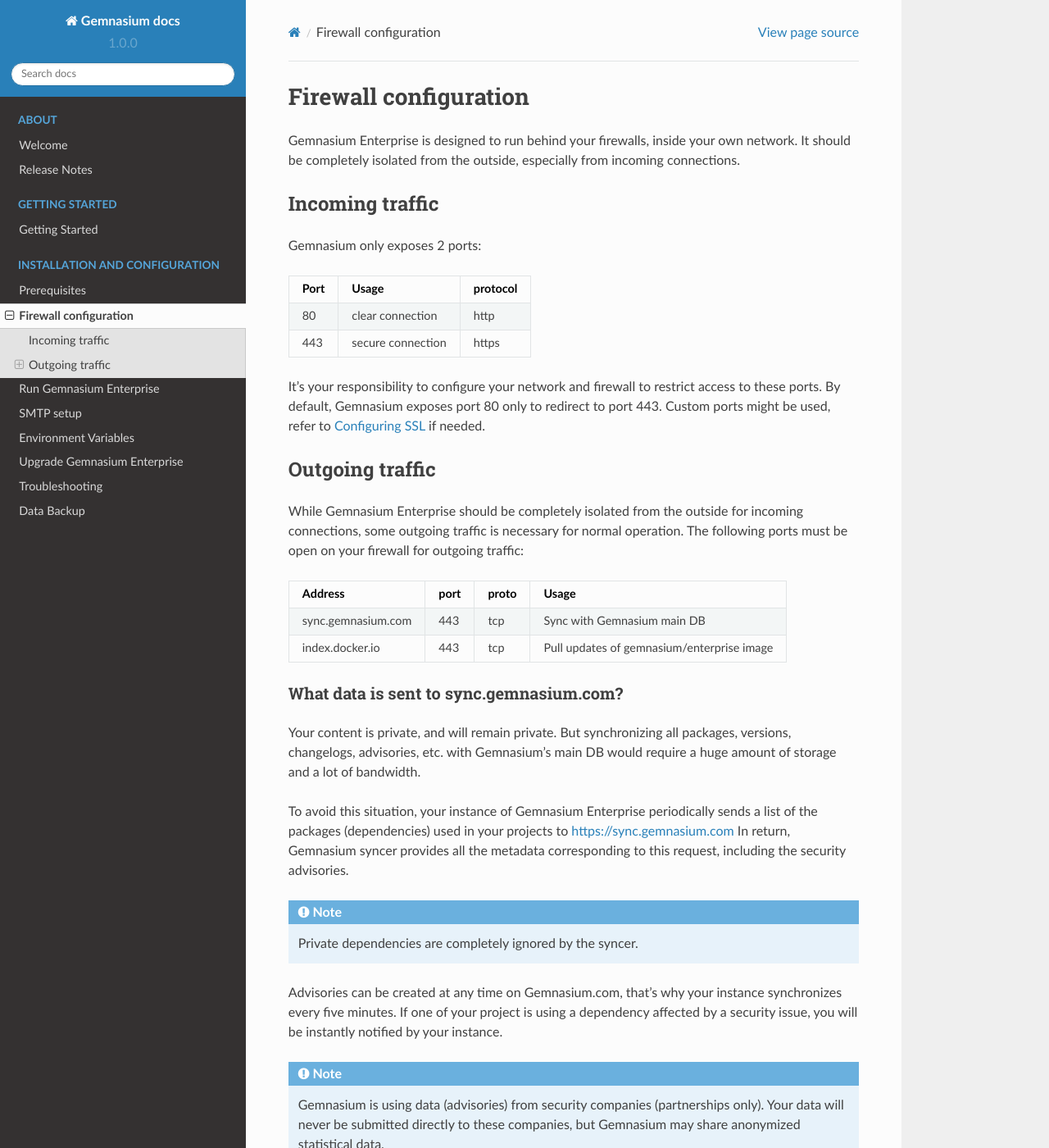
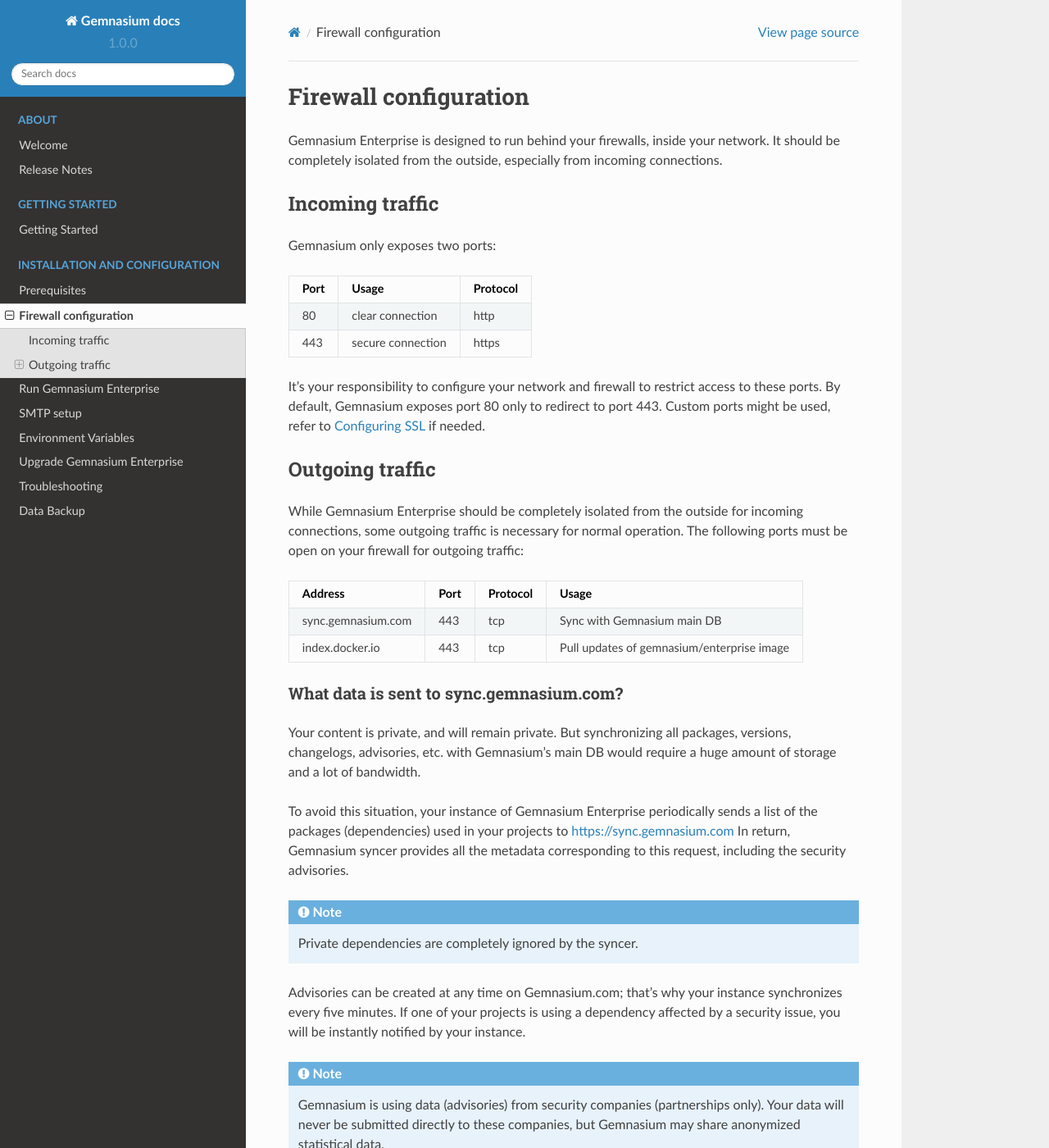
Before and after one commit to jipiboily/docs-1, a Sphinx documentation site: the page built from docs/installation/firewall.rst, in a window 1280 px wide and 1400 px high. Shown: the whole window at 82% size. Built offline with Sphinx 7.4.7 and the Read the Docs theme 2.0.0, drawn with Linux system fonts in a browser that asks for light colours.

Commit message:
add various grammar and copy improvements

```diff
--- a/docs/installation/docker_image.rst
+++ b/docs/installation/docker_image.rst
@@ -10,7 +10,7 @@
 authenticated on docker hub, and provide the username used to pull the image to
 Gemnasium.
 
-.. todo: We'll probably leave the gemnasium/enterprise image public, to simplify the installation
+To have access to the Gemnasium Enterprise image, you need to have a license from us, and we will then give you access to it via the Docker Hub. It is a private image.
 
 .. _run_docker_image:
 
--- a/docs/installation/firewall.rst
+++ b/docs/installation/firewall.rst
@@ -1,16 +1,16 @@
 Firewall configuration
 ======================
 
-Gemnasium Enterprise is designed to run behind your firewalls, inside your own network.
+Gemnasium Enterprise is designed to run behind your firewalls, inside your network.
 It should be completely isolated from the outside, especially from incoming connections.
 
 Incoming traffic
 ----------------
 
-Gemnasium only exposes 2 ports:
+Gemnasium only exposes two ports:
 
 ========================  ========================  ================
-Port                      Usage                     protocol
+Port                      Usage                     Protocol
 ========================  ========================  ================
 80                        clear connection          http
 443                       secure connection         https
@@ -25,12 +25,12 @@
 While Gemnasium Enterprise should be completely isolated from the outside for incoming connections, some outgoing traffic is necessary for normal operation.
 The following ports must be open on your firewall for outgoing traffic:
 
-========================  ========================  ====== ==========================================
-Address                   port                      proto  Usage
-========================  ========================  ====== ==========================================
-sync.gemnasium.com        443                       tcp    Sync with Gemnasium main DB
-index.docker.io           443                       tcp    Pull updates of gemnasium/enterprise image
-========================  ========================  ====== ==========================================
+========================  ========================  ========= ==========================================
+Address                   Port                      Protocol  Usage
+========================  ========================  ========= ==========================================
+sync.gemnasium.com        443                       tcp       Sync with Gemnasium main DB
+index.docker.io           443                       tcp       Pull updates of gemnasium/enterprise image
+========================  ========================  ========= ==========================================
 
 What data is sent to sync.gemnasium.com?
 ^^^^^^^^^^^^^^^^^^^^^^^^^^^^^^^^^^^^^^^^
@@ -43,7 +43,7 @@
 
 .. note:: Private dependencies are completely ignored by the syncer.
 
-Advisories can be created at any time on Gemnasium.com, that's why your instance synchronizes every five minutes.
-If one of your project is using a dependency affected by a security issue, you will be instantly notified by your instance.
+Advisories can be created at any time on Gemnasium.com; that's why your instance synchronizes every five minutes.
+If one of your projects is using a dependency affected by a security issue, you will be instantly notified by your instance.
 
 .. note:: Gemnasium is using data (advisories) from security companies (partnerships only). Your data will never be submitted directly to these companies, but Gemnasium may share anonymized statistical data.
--- a/docs/installation/prerequisites.rst
+++ b/docs/installation/prerequisites.rst
@@ -19,5 +19,5 @@
 Software
 ^^^^^^^^
 
-* OS: RedHat (RHEL, Atomic Host, Centos & Fedora flavors), Debian Stable. Any OS running docker should work, but is not officially supported
+* OS: RedHat (RHEL, Atomic Host, Centos & Fedora flavors), Debian Stable. Any OS running docker should work but is not officially supported.
 * Docker >= 1.9.1
--- a/docs/welcome.rst
+++ b/docs/welcome.rst
@@ -5,12 +5,12 @@
 
 Use the left navigation bar to browse the documentation, the Search bar in the top-left to look for something specific, or the links below to access some highlights.
 
-.. note:: Gemnasium Enterprise Edition will be refered as "GEE" in this documentation
+.. note:: Gemnasium Enterprise Edition will be referred as "GEE" in this documentation
 
 Release Notes
 =============
 
-1.0.0-beta1 - 2016-09-17
+1.0.0-beta1 - 2016-10-17
 ------------------------
 
 * First private beta
```
Also changed, not shown: README.md (+2 -0 lines).
